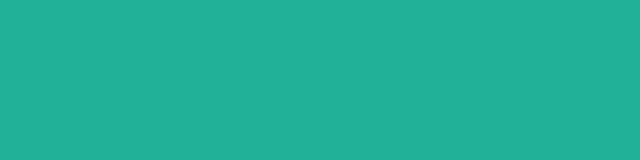
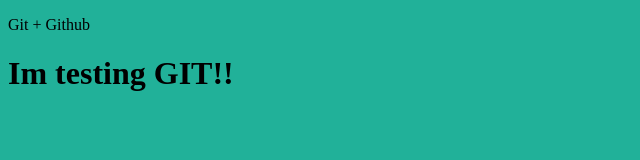
Before and after one commit to hmarat/gittest, a plain HTML site: page index.html in a window 1280 px wide. Shown: the whole page, without its empty margins (0-640 px from the left). Drawn offline with Linux system fonts and the light colour scheme.

Commit message:
Adding h1 tag

```diff
--- a/index.html
+++ b/index.html
@@ -8,6 +8,7 @@
     <link rel="stylesheet" type="text/css" href="css/style.css">
 </head>
 <body>
-
+    <p>Git + Github</p>
+    <h1>Im testing GIT!!</h1>
 </body>
 </html>
```
